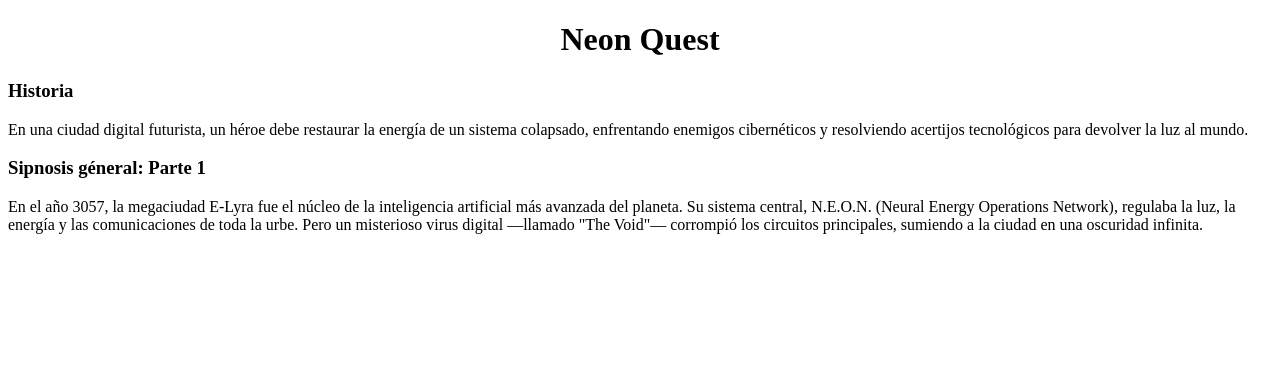
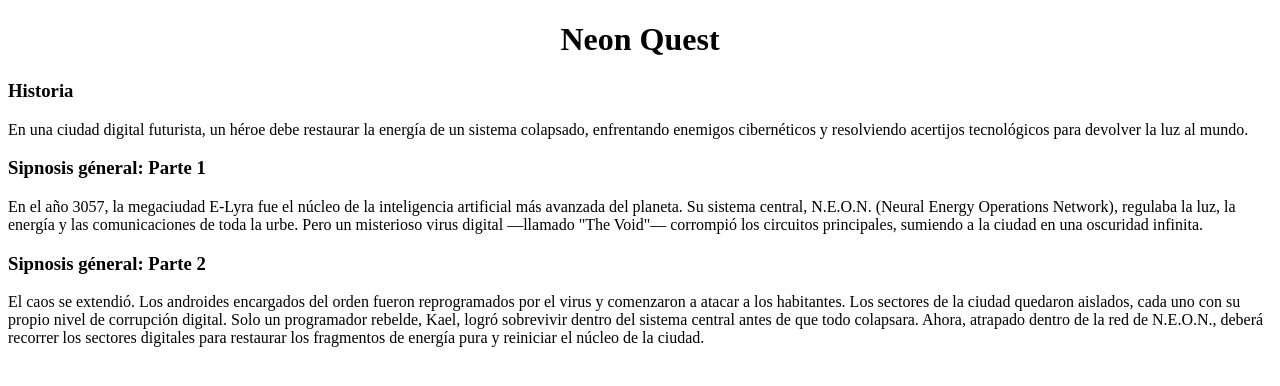
Before and after one commit to EstevenMarchand06/NeonQuest, a plain HTML site: page index.html in a window 1280 px wide. Drawn offline with Linux system fonts and the light colour scheme.

Commit message:
Sipnosis general: Parte 2

```diff
--- a/index.html
+++ b/index.html
@@ -15,5 +15,10 @@
     En el año 3057, la megaciudad E-Lyra fue el núcleo de la inteligencia artificial más avanzada del planeta. Su sistema central, N.E.O.N. (Neural Energy Operations Network), regulaba la luz, la energía y las comunicaciones de toda la urbe.
     Pero un misterioso virus digital —llamado "The Void"— corrompió los circuitos principales, sumiendo a la ciudad en una oscuridad infinita.
 
+    <h3>Sipnosis géneral: Parte 2</h3>
+    El caos se extendió. Los androides encargados del orden fueron reprogramados por el virus y comenzaron a atacar a los habitantes. Los sectores de la ciudad quedaron aislados, cada uno con su propio nivel de corrupción digital.
+
+Solo un programador rebelde, Kael, logró sobrevivir dentro del sistema central antes de que todo colapsara. Ahora, atrapado dentro de la red de N.E.O.N., deberá recorrer los sectores digitales para restaurar los fragmentos de energía pura y reiniciar el núcleo de la ciudad.
+
 </body>
 </html>
```
